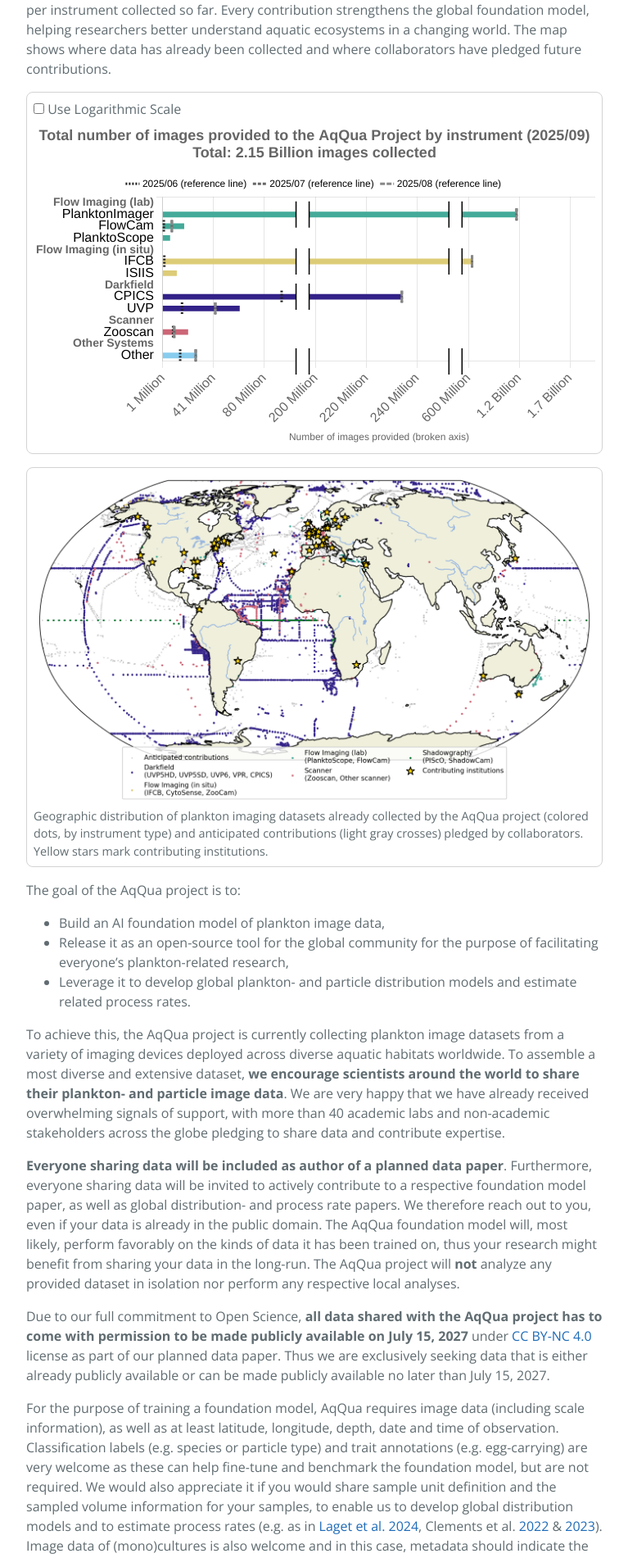
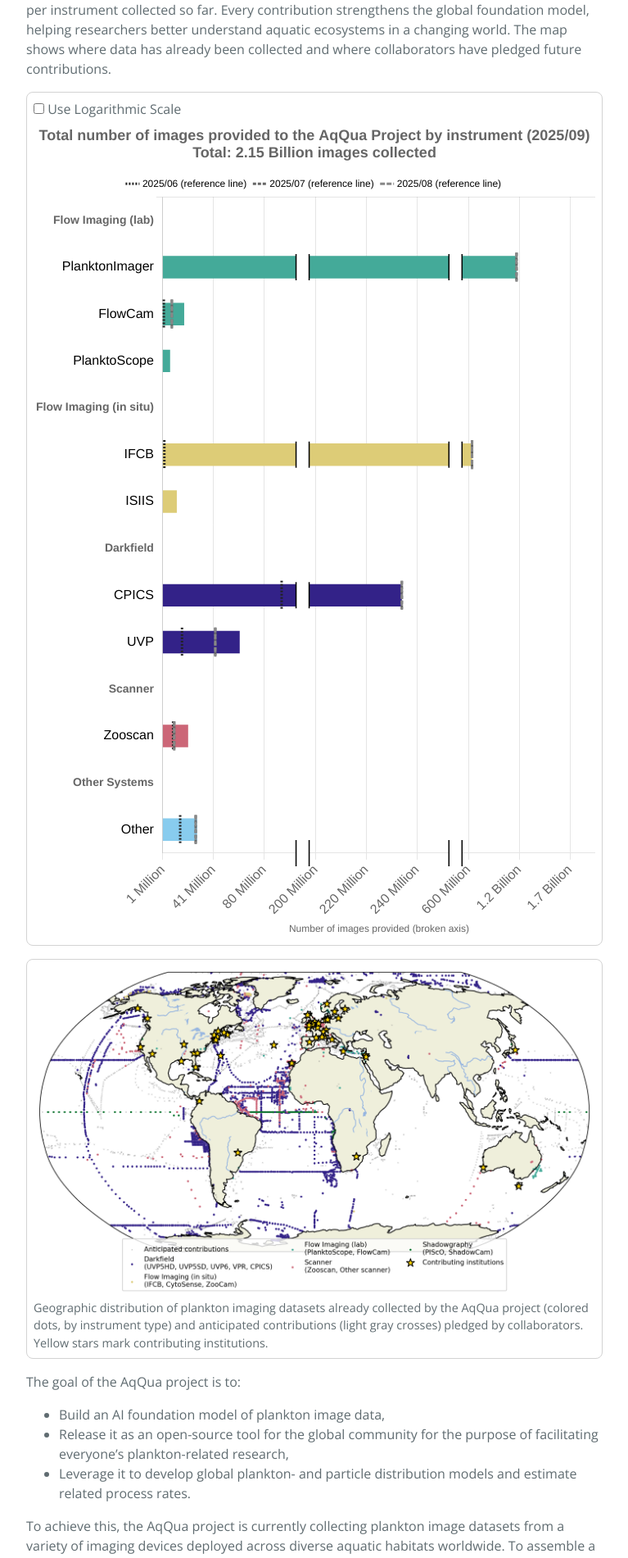
Before and after one commit to Kainmueller-Lab/aqqua, a Jekyll site: the page built from data_collection.md, in a window 1280 px wide. Shown: the part 610-2511 px from the top of the page at 82% size, without its empty margins (256-1023 px from the left). Built offline with Jekyll 4.4.1, drawn with Linux system fonts in a browser that asks for light colours.

Commit message:
added height of chart

```diff
--- a/data_collection.md
+++ b/data_collection.md
@@ -12,7 +12,7 @@ The map shows where data has already been collected and where collaborators have
 <figure>
     <span class="nojs"><em>Please enable javascript to see a more detailed plot of the current state of the data collection effort!</em><br><br>
     Overview of the images, split by instrument, already provided to the AqQua project so far:
-    <img src="./assets/data_collection_overview_20250704.png" alt="Data collection prgoress">
+    <img src="./assets/data_collection_overview_20250704.png" alt="Data collection progress">
     </span>
 
     <label>
@@ -20,7 +20,7 @@ The map shows where data has already been collected and where collaborators have
     Use Logarithmic Scale
     </label>
 
-    <div style="display: flex;justify-content: center; width: 100%; height: 400px;">
+    <div style="display: flex;justify-content: center; width: 100%; height: 1000px;">
         <canvas id="canvas"></canvas>
     </div>
 
@@ -41,7 +41,6 @@ Array.from(
     </a>
   <figcaption>Geographic distribution of plankton imaging datasets already collected by the AqQua project (colored dots, by instrument type) and anticipated contributions (light gray crosses) pledged by collaborators. Yellow stars mark contributing institutions.</figcaption>
 </figure>
-
 
 The goal of the AqQua project is to:
 
```
